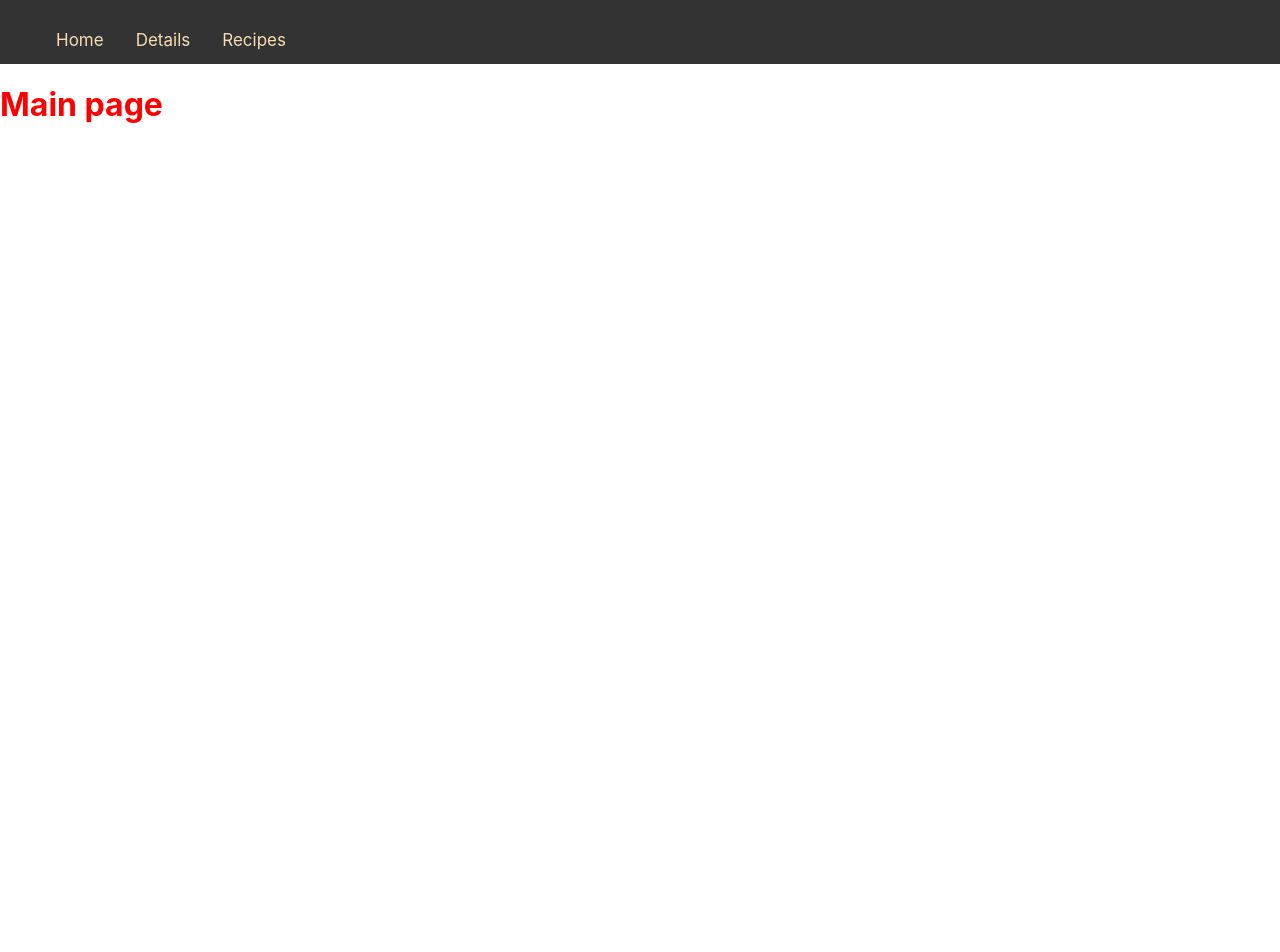
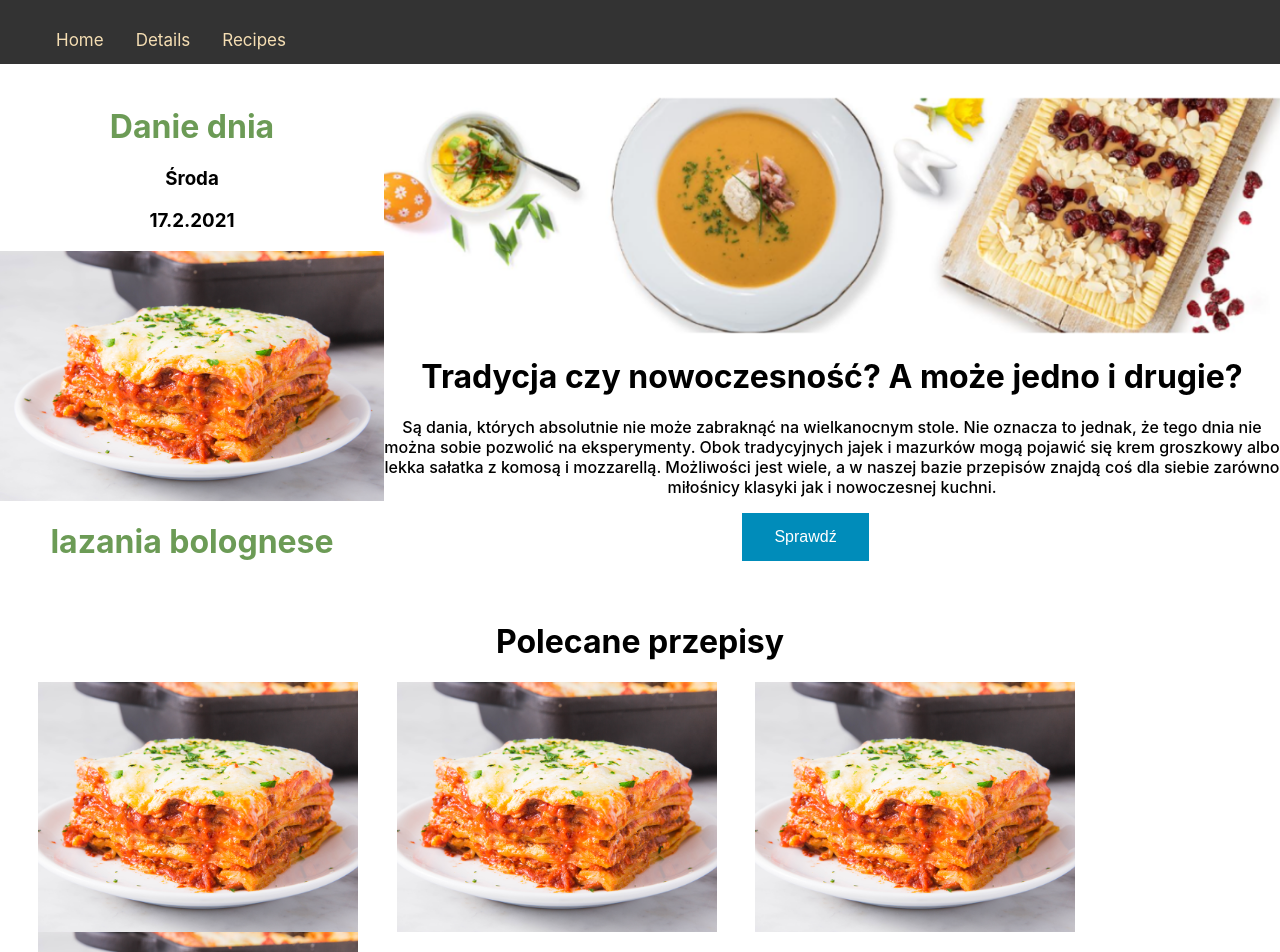
Before and after one commit to JanuszProgramowaniaa/Anielska_Kuchnia, a React (Create React App) app in the folder anielska-kuchnia/: page / in a window 1280 px wide. Shown: the top 952 px of the page. Before the commit the page ends 800 px from the top, so only its background shows below. Built offline with nearby package versions, Linux system fonts and the light colour scheme.

Commit message:
MainPage front End V1

```diff
--- /dev/null
+++ b/anielska-kuchnia/src/component/Hotfood.css
@@ -0,0 +1,15 @@
+div.Hot{
+
+    width:30%;
+    text-align: center;
+    float:left;
+}
+h1.Hot{
+    animation:blinkingText 1.5s infinite;
+}
+@keyframes blinkingText{
+    0%{     color: red;    }
+    40%{    color: orange; }
+    60%{    color: pink; }
+    100%{   color: green;    }
+}
--- /dev/null
+++ b/anielska-kuchnia/src/component/Hotfood.js
@@ -0,0 +1,46 @@
+import React, { Component } from 'react'
+import './Hotfood.css';
+import CardMedia from '@material-ui/core/CardMedia';
+import lazania from '../static/recipes/lazania.png'
+export default class Hotfood extends Component {
+    render() {
+   const date= new Date();
+   const dayMonth=date.getDate()
+   const day=date.getDay();
+   const year=date.getFullYear();
+   const month=date.getMonth();
+
+
+   const dzien=function(day) {
+   if(day===1) return "Poniedziałek";
+   if(day===2) return "Wtorek";
+   if(day===3) return "Środa";
+   if(day===4) return "Czwartek";
+   if(day===5) return "Piątek";
+   if(day===6) return "Sobota";
+   if(day===7) return "Niedziela";
+
+   }
+
+
+
+
+
+
+        return (
+                <div className="Hot">
+                    <h1 className="Hot"> Danie dnia </h1>
+                    <h3>{dzien(day)}</h3>
+                    <h3>{dayMonth+"."+month+"."+year}</h3>
+                    <CardMedia
+                style={{height:'250px'}}
+
+                image={lazania}
+                title="lasagneBolognese"
+              />
+              <h1 className="Hot">lazania bolognese</h1>
+
+                </div>
+        )
+    }
+}
--- /dev/null
+++ b/anielska-kuchnia/src/component/Introduction.css
@@ -0,0 +1,29 @@
+div.Introduction{
+
+float:left;
+width:70%;
+}
+h1.Introduction{
+    text-align:center;
+}
+
+p{
+    font-weight:500;
+    text-align: center;
+}
+
+button {
+    background-color: #008CBA;
+    border: none;
+    color: white;
+    padding: 15px 32px;
+    text-align: center;
+    text-decoration: none;
+    display: inline-block;
+    font-size: 16px;
+    display: inline-block;
+    margin-left: 40%;
+  }
+  button:hover{
+      cursor:pointer;
+  }
--- /dev/null
+++ b/anielska-kuchnia/src/component/Introduction.js
@@ -0,0 +1,29 @@
+import React, { Component } from 'react'
+import './Introduction.css';
+import CardMedia from '@material-ui/core/CardMedia';
+import background from '../static/recipes/background.png'
+export default class Introduction extends Component {
+    render() {
+
+
+
+
+
+
+
+        return (
+                <div className="Introduction">
+                <CardMedia
+                style={{height:'250px'}}
+
+                image={background}
+                title="background"
+              />
+              <h1 className="Introduction">Tradycja czy nowoczesność? A może jedno i drugie?</h1>
+
+                   <p>Są dania, których absolutnie nie może zabraknąć na wielkanocnym stole. Nie oznacza to jednak, że tego dnia nie można sobie pozwolić na eksperymenty. Obok tradycyjnych jajek i mazurków mogą pojawić się krem groszkowy albo lekka sałatka z komosą i mozzarellą. Możliwości jest wiele, a w naszej bazie przepisów znajdą coś dla siebie zarówno miłośnicy klasyki jak i nowoczesnej kuchni.</p>
+                   <button type="button">Sprawdź </button>
+                </div>
+        )
+    }
+}
--- a/anielska-kuchnia/src/component/Main.js
+++ b/anielska-kuchnia/src/component/Main.js
@@ -1,9 +1,14 @@
 import React from 'react'
-import Baner from './Baner'
+import Hotfood from './Hotfood'
+import Introduction from './Introduction'
+import Recommend from './Recommend'
 export default function Main() {
     return (
         <div>
-         <Baner title="Main page"/>
+        <Hotfood/>
+        <Introduction/>
+        <Recommend/>
+
         </div>
     )
 }
--- /dev/null
+++ b/anielska-kuchnia/src/component/Recommend.css
@@ -0,0 +1,7 @@
+.Rec{
+float:left;
+margin-left: 3%;
+}
+.Zapchaj{color:white;}
+
+.Recommends{text-align :center;}
--- /dev/null
+++ b/anielska-kuchnia/src/component/Recommend.js
@@ -0,0 +1,73 @@
+import React, { Component } from 'react'
+import './Recommend.css';
+import CardMedia from '@material-ui/core/CardMedia';
+import lazania from '../static/recipes/lazania.png'
+export default class Recommend extends Component {
+    render() {
+
+
+
+
+
+        return (
+
+                <div className="Recommend">
+
+               <h1 className="Zapchaj">s</h1>
+               <h1 className="Recommends">Polecane przepisy</h1>
+               <div>
+               <CardMedia className="Rec"
+                style={{height:'250px',
+                width:'320px'
+                }}
+
+                image={lazania}
+                title="lasagneBolognese"
+              />
+
+
+<CardMedia className="Rec"
+                style={{height:'250px',
+                width:'320px'
+                }}
+
+                image={lazania}
+                title="lasagneBolognese"
+
+              />
+
+
+<CardMedia className="Rec"
+                style={{height:'250px',
+                width:'320px'
+                }}
+
+                image={lazania}
+                title="lasagneBolognese"
+              />
+
+<CardMedia className="Rec"
+                style={{height:'250px',
+                width:'320px'
+                }}
+
+                image={lazania}
+                title="lasagneBolognese"
+              />
+
+
+
+
+               </div>
+
+
+
+
+
+
+
+
+                </div>
+        )
+    }
+}
```
Also changed, not shown: anielska-kuchnia/src/static/recipes/background.png (added).
